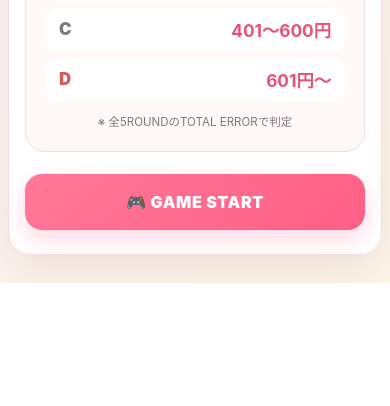
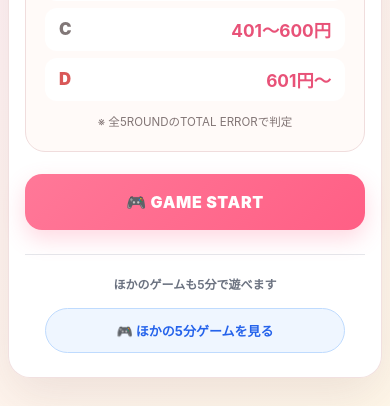
Before and after one commit to dai0105/perfect-1000-game, a Django app: page / in a window 390 px wide. Shown: the part 862-1268 px from the top of the page. Before the commit the page ends 1145 px from the top, so only its background shows below. Run offline with Django 5.2, Linux system fonts and the light colour scheme.

Commit message:
Add link to five minute games portal

```diff
--- a/game/static/game/css/style.css
+++ b/game/static/game/css/style.css
@@ -1300,6 +1300,59 @@ section > h3 {
         rgba(224, 32, 65, 0.45);
 }
 
+/* =========================
+   5分ゲーム ポータルリンク
+========================= */
+
+.portal-link-section {
+    margin-top: 28px;
+    padding-top: 24px;
+
+    border-top: 1px solid #e5e7eb;
+
+    text-align: center;
+}
+
+.portal-link-section p {
+    margin: 0 0 12px;
+
+    color: #6b7280;
+
+    font-size: 13px;
+    font-weight: 600;
+}
+
+.portal-link {
+    display: inline-block;
+
+    padding: 12px 22px;
+
+    color: #2563eb;
+    background-color: #eff6ff;
+
+    border: 1px solid #bfdbfe;
+    border-radius: 999px;
+
+    font-size: 14px;
+    font-weight: 700;
+
+    text-decoration: none;
+
+    transition:
+        color 0.2s ease,
+        background-color 0.2s ease,
+        border-color 0.2s ease,
+        transform 0.2s ease;
+}
+
+.portal-link:hover {
+    color: #ffffff;
+    background-color: #2563eb;
+    border-color: #2563eb;
+
+    transform: translateY(-2px);
+}
+
 
 @keyframes timer-pulse {
 
@@ -1398,6 +1451,24 @@ section > h3 {
         width: 100%;
     }
 
+    .portal-link-section {
+        margin-top: 24px;
+        padding-top: 20px;
+    }
+
+    .portal-link-section p {
+        font-size: 12px;
+    }
+
+    .portal-link {
+        width: 100%;
+        max-width: 300px;
+
+        padding: 12px 16px;
+
+        font-size: 13px;
+    }
+
 }
 
 
--- a/game/templates/game/title.html
+++ b/game/templates/game/title.html
@@ -139,6 +139,21 @@
         >
             🎮 GAME START
         </button>
+
+        <div class="portal-link-section">
+
+            <p>
+                ほかのゲームも5分で遊べます
+            </p>
+
+            <a
+                href="https://five-minute-games-10zm.onrender.com/"
+                class="portal-link"
+            >
+                🎮 ほかの5分ゲームを見る
+            </a>
+
+        </div>
 
     </section>
 
```
